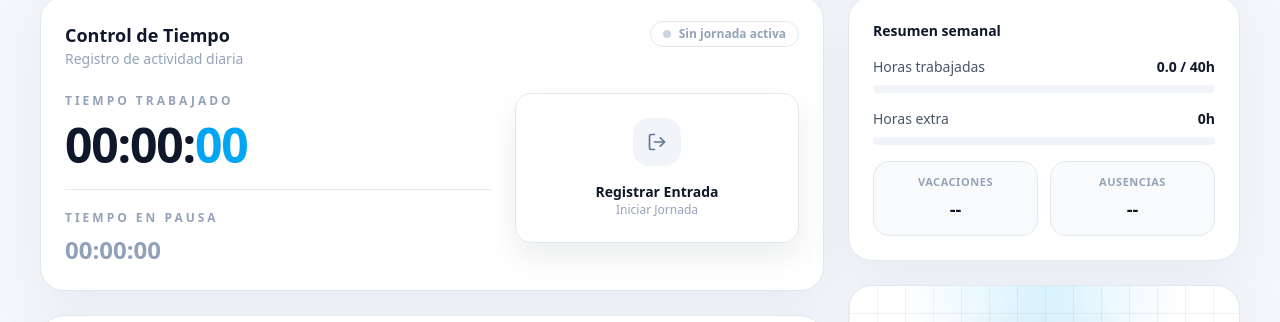
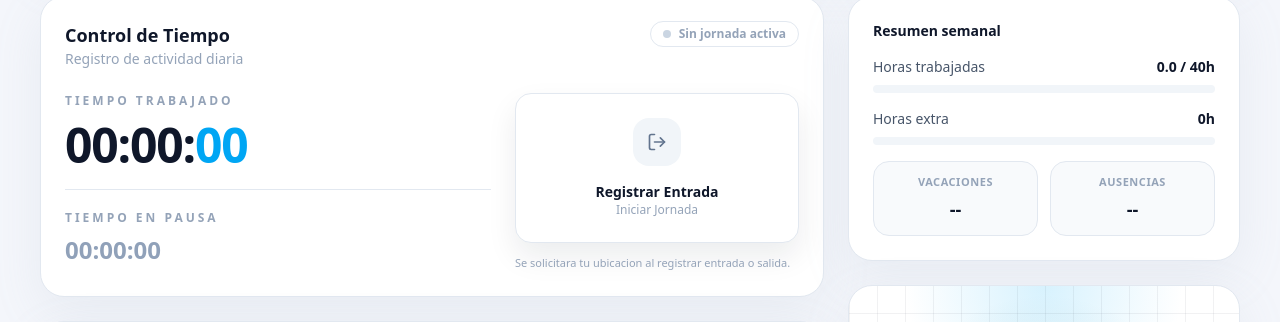
Before and after one commit to adrigm23/gestor-rrhh, a Next.js app: page /dashboard in a window 1280 px wide. Shown: the part 310-632 px from the top of the page. Built offline with nearby package versions, Linux system fonts and the light colour scheme; no server answers; the database is empty; sample sign-in values are in the browser's storage.

Commit message:
Commit Geolicalizacion

```diff
--- a/src/app/actions/fichaje-actions.ts
+++ b/src/app/actions/fichaje-actions.ts
@@ -6,7 +6,13 @@ import { prisma } from "../lib/prisma";
 import { getApprovedLeaveType } from "../lib/vacaciones";
 import { revalidatePath } from "next/cache";
 
-export async function toggleFichaje() {
+const parseCoord = (value: FormDataEntryValue | null) => {
+  if (!value || typeof value !== "string") return null;
+  const parsed = Number.parseFloat(value);
+  return Number.isFinite(parsed) ? parsed : null;
+};
+
+export async function toggleFichaje(formData?: FormData) {
   const session = await auth();
 
   if (!session?.user?.id) {
@@ -15,6 +21,9 @@ export async function toggleFichaje() {
 
   const userId = session.user.id;
   const MAX_RETRIES = 2;
+  const latitud = parseCoord(formData?.get("latitud") ?? null);
+  const longitud = parseCoord(formData?.get("longitud") ?? null);
+  const hasCoords = latitud !== null && longitud !== null;
 
   if (await getApprovedLeaveType(userId)) {
     return;
@@ -52,7 +61,12 @@ export async function toggleFichaje() {
 
             await tx.fichaje.update({
               where: { id: ultimoFichaje.id },
-              data: { salida: new Date() },
+              data: {
+                salida: new Date(),
+                ...(hasCoords
+                  ? { latitudSalida: latitud, longitudSalida: longitud }
+                  : {}),
+              },
             });
             return;
           }
@@ -62,6 +76,7 @@ export async function toggleFichaje() {
               usuarioId: userId,
               entrada: new Date(),
               tipo: "JORNADA",
+              ...(hasCoords ? { latitud, longitud } : {}),
             },
           });
         },
--- /dev/null
+++ b/src/app/dashboard/fichaje-geo-form.tsx
@@ -0,0 +1,109 @@
+"use client";
+
+import { useRef, useState } from "react";
+import { LogOut } from "lucide-react";
+import { toggleFichaje } from "../actions/fichaje-actions";
+
+type FichajeGeoFormProps = {
+  disabled?: boolean;
+  accionLabel: string;
+  accionHelper: string;
+};
+
+const GEO_OPTIONS: PositionOptions = {
+  enableHighAccuracy: false,
+  timeout: 8000,
+  maximumAge: 60_000,
+};
+
+export default function FichajeGeoForm({
+  disabled = false,
+  accionLabel,
+  accionHelper,
+}: FichajeGeoFormProps) {
+  const formRef = useRef<HTMLFormElement>(null);
+  const latRef = useRef<HTMLInputElement>(null);
+  const lonRef = useRef<HTMLInputElement>(null);
+  const skipRef = useRef(false);
+  const [geoError, setGeoError] = useState<string | null>(null);
+  const [isLoading, setIsLoading] = useState(false);
+
+  const submitForm = () => {
+    skipRef.current = true;
+    const form = formRef.current;
+    if (!form) return;
+    if (typeof form.requestSubmit === "function") {
+      form.requestSubmit();
+      return;
+    }
+    form.submit();
+  };
+
+  const handleSubmit = (event: React.FormEvent<HTMLFormElement>) => {
+    if (skipRef.current) {
+      skipRef.current = false;
+      return;
+    }
+
+    if (disabled) {
+      event.preventDefault();
+      return;
+    }
+
+    event.preventDefault();
+    setGeoError(null);
+    setIsLoading(true);
+
+    if (!("geolocation" in navigator)) {
+      setGeoError("Tu navegador no permite geolocalizacion. Se registrara sin ubicacion.");
+      submitForm();
+      setIsLoading(false);
+      return;
+    }
+
+    navigator.geolocation.getCurrentPosition(
+      (pos) => {
+        if (latRef.current) {
+          latRef.current.value = String(pos.coords.latitude);
+        }
+        if (lonRef.current) {
+          lonRef.current.value = String(pos.coords.longitude);
+        }
+        submitForm();
+        setIsLoading(false);
+      },
+      () => {
+        setGeoError("No se pudo obtener tu ubicacion. Se registrara sin ubicacion.");
+        submitForm();
+        setIsLoading(false);
+      },
+      GEO_OPTIONS,
+    );
+  };
+
+  return (
+    <form ref={formRef} action={toggleFichaje} onSubmit={handleSubmit}>
+      <input ref={latRef} type="hidden" name="latitud" />
+      <input ref={lonRef} type="hidden" name="longitud" />
+      <button
+        type="submit"
+        disabled={disabled || isLoading}
+        className="w-full rounded-2xl border border-[color:var(--card-border)] bg-[color:var(--surface)] p-6 text-center shadow-[0_14px_30px_rgba(15,23,42,0.08)] transition hover:border-sky-200 disabled:cursor-not-allowed disabled:opacity-60"
+      >
+        <div className="mx-auto flex h-12 w-12 items-center justify-center rounded-2xl bg-slate-100 text-slate-500">
+          <LogOut size={20} />
+        </div>
+        <p className="mt-4 text-sm font-semibold text-[color:var(--text-primary)]">
+          {accionLabel}
+        </p>
+        <p className="text-xs text-[color:var(--text-muted)]">{accionHelper}</p>
+      </button>
+      <p className="mt-3 text-[11px] text-[color:var(--text-muted)]">
+        Se solicitara tu ubicacion al registrar entrada o salida.
+      </p>
+      {geoError && (
+        <p className="mt-2 text-xs text-amber-600">{geoError}</p>
+      )}
+    </form>
+  );
+}
--- a/src/app/dashboard/page.tsx
+++ b/src/app/dashboard/page.tsx
@@ -2,7 +2,7 @@ import { auth } from "../api/auth/auth";
 import { redirect } from "next/navigation";
 import { prisma } from "../lib/prisma";
 import { getApprovedLeaveType } from "../lib/vacaciones";
-import { toggleFichaje, togglePausa } from "../actions/fichaje-actions";
+import { togglePausa } from "../actions/fichaje-actions";
 import {
   Play,
   Bell,
@@ -10,10 +10,10 @@ import {
   CalendarDays,
   AlertTriangle,
   MapPin,
-  LogOut,
   Coffee,
 } from "lucide-react";
 import FichajeTimer from "./fichaje-timer";
+import FichajeGeoForm from "./fichaje-geo-form";
 import PausaTimer from "./pausa-timer";
 import SolicitudesFichajeEmpleado, {
   type SolicitudFichajeEmpleado,
@@ -431,23 +431,11 @@ export default async function DashboardPage() {
               </div>
 
               <div className="flex flex-col gap-4">
-                <form action={toggleFichaje}>
-                  <button
-                    type="submit"
-                    disabled={isOnLeave}
-                    className="w-full rounded-2xl border border-[color:var(--card-border)] bg-[color:var(--surface)] p-6 text-center shadow-[0_14px_30px_rgba(15,23,42,0.08)] transition hover:border-sky-200 disabled:cursor-not-allowed disabled:opacity-60"
-                  >
-                    <div className="mx-auto flex h-12 w-12 items-center justify-center rounded-2xl bg-slate-100 text-slate-500">
-                      <LogOut size={20} />
-                    </div>
-                    <p className="mt-4 text-sm font-semibold text-[color:var(--text-primary)]">
-                      {accionLabel}
-                    </p>
-                    <p className="text-xs text-[color:var(--text-muted)]">
-                      {accionHelper}
-                    </p>
-                  </button>
-                </form>
+                <FichajeGeoForm
+                  disabled={isOnLeave}
+                  accionLabel={accionLabel}
+                  accionHelper={accionHelper}
+                />
                 {jornadaActiva && (
                   <form action={togglePausa}>
                     <button
@@ -505,7 +493,8 @@ export default async function DashboardPage() {
                     {actividadReciente.map((fichaje) => {
                       const estado = fichaje.salida ? "Completado" : "En curso";
                       const ubicacion =
-                        fichaje.latitud && fichaje.longitud
+                        (fichaje.latitud && fichaje.longitud) ||
+                        (fichaje.latitudSalida && fichaje.longitudSalida)
                           ? "Ubicacion GPS"
                           : centroTrabajoNombre;
                       return (
```
Also changed, not shown: 1 other file (tests, documents, lock files or other folders).
